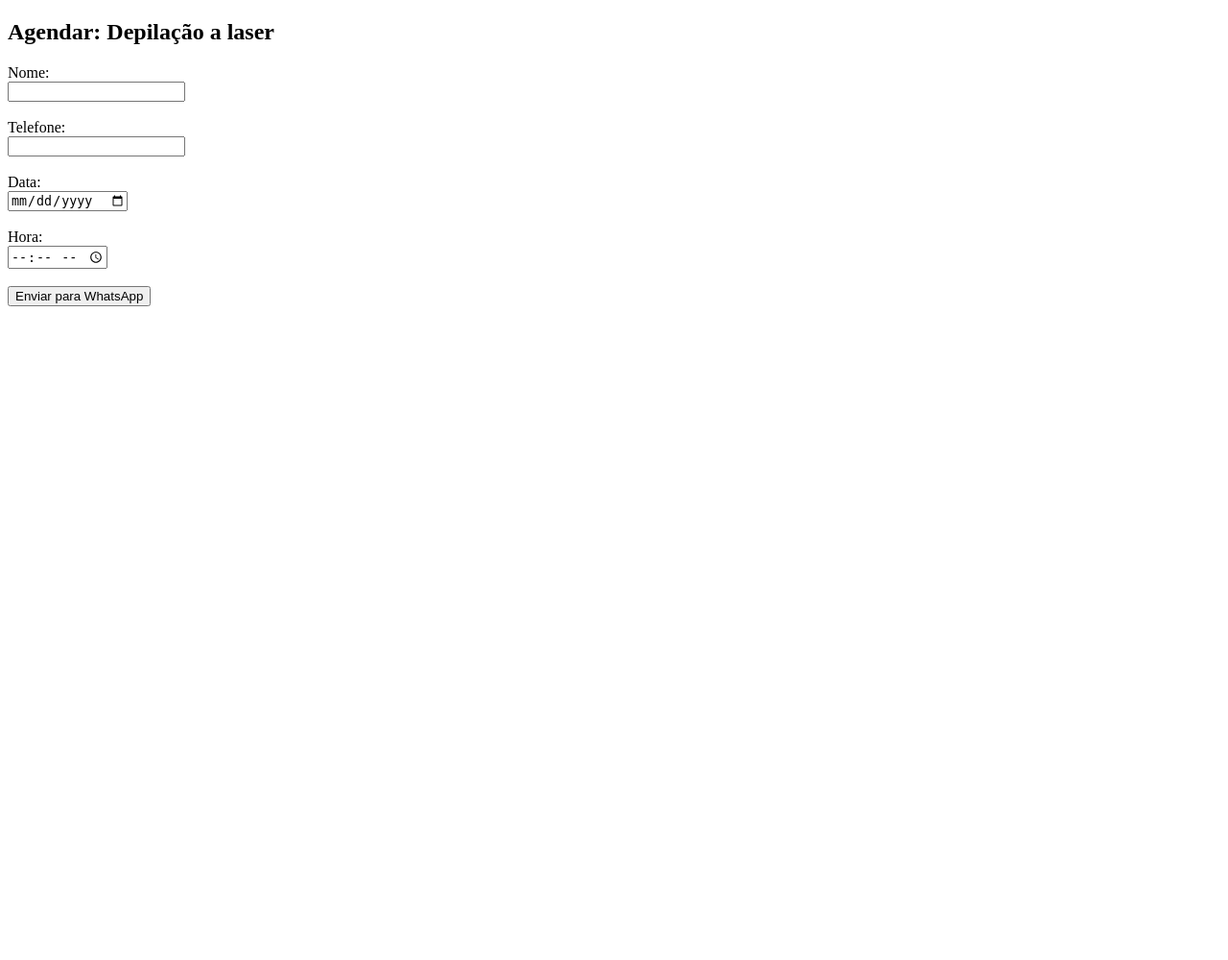
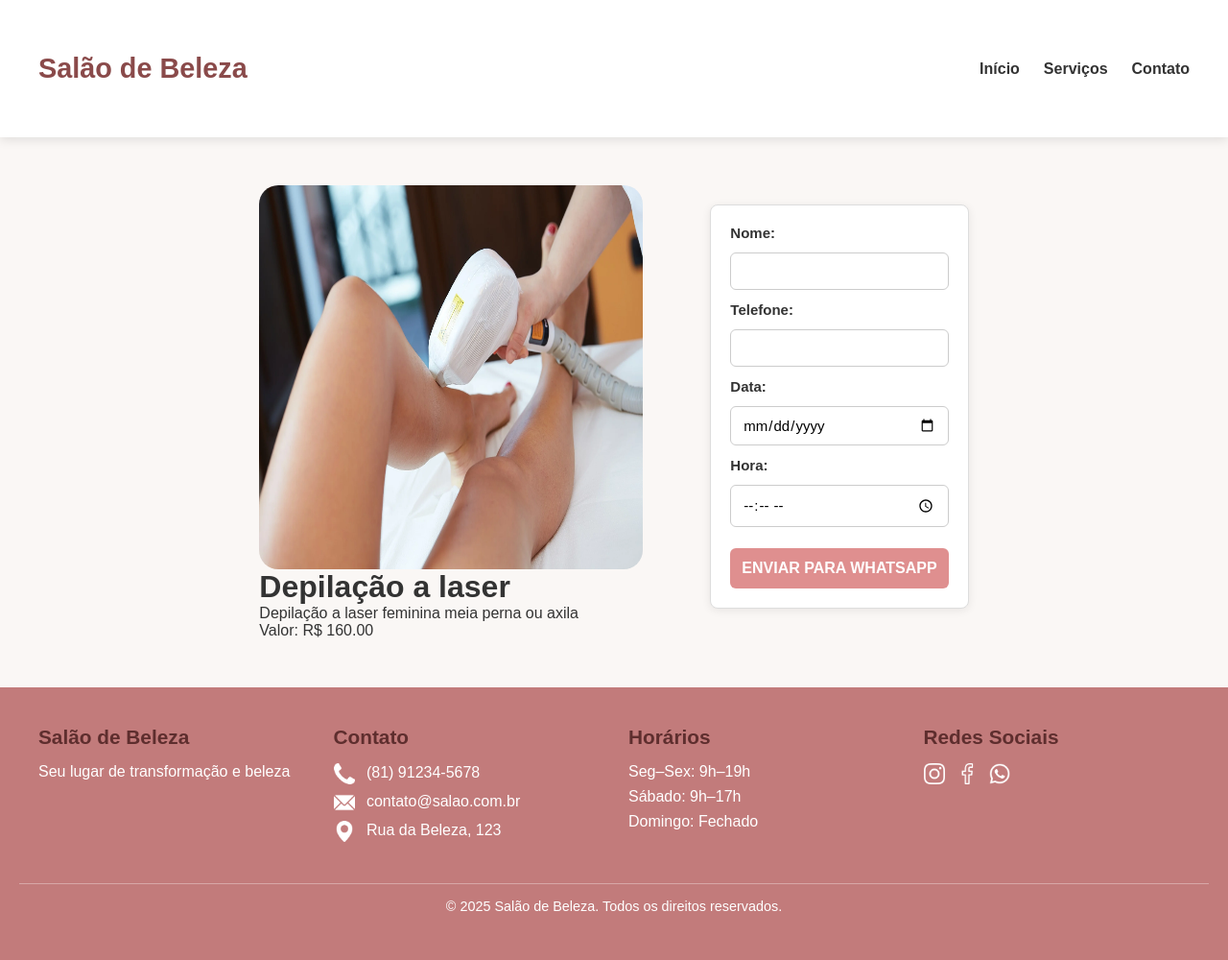
Before and after one commit to RebecaAzvdd/app-salao-beleza, a Django app: page /agendar/1/ in a window 1280 px wide. Shown: the whole page at 96% size. Before the commit the page ends 319 px from the top, so only its background shows below. Run offline with Django 4.2, Linux system fonts and the light colour scheme; data comes from the database, SQL or seed files in the repository; both versions use the stored data as it was after the commit.

Commit message:
wip: tela agendar

```diff
--- a/core/static/core/produto.css
+++ b/core/static/core/produto.css
@@ -58,6 +58,7 @@ body {
     width: 400px;
     border-radius: 20px;
     display: block;
+    height: 400px;
 }
 
 .produto-info {
@@ -152,3 +153,71 @@ body {
     padding-top: 15px;
     font-size: 0.9rem;
 }
+
+.form-agendar {
+    display: flex;
+    flex-direction: column;
+    gap: 12px;
+    margin-top: 20px;
+    padding: 20px;
+    background: #ffffff;
+    border-radius: 8px;
+    border: 1px solid #ddd;
+    box-shadow: 0 2px 10px rgba(0, 0, 0, 0.08);
+    height: 100%;
+}
+
+/* Labels */
+.form-agendar label {
+    font-size: 15px;
+    font-weight: 600;
+    color: #333;
+}
+
+/* Inputs */
+.form-agendar input[type="text"],
+.form-agendar input[type="date"],
+.form-agendar input[type="time"] {
+    width: 100%;
+    padding: 10px 12px;
+    font-size: 15px;
+    border: 1px solid #ccc;
+    border-radius: 6px;
+    outline: none;
+    transition: 0.2s;
+}
+
+.form-agendar input:focus {
+    border-color: #df8f8f;
+    box-shadow: 0 0 4px rgba(255, 105, 180, 0.4);
+}
+
+/* Botão */
+.btn-agendar {
+    margin-top: 10px;
+    background: #df8f8f;
+    color: white;
+    font-size: 16px;
+    padding: 12px;
+    border: none;
+    border-radius: 6px;
+    cursor: pointer;
+    transition: 0.2s;
+    text-transform: uppercase;
+    font-weight: bold;
+}
+
+.btn-agendar:hover {
+    background: #ff4d9b;
+}
+
+/* Responsividade */
+@media (max-width: 768px) {
+    .form-agendar {
+        padding: 15px;
+    }
+
+    .btn-agendar {
+        font-size: 15px;
+    }
+}
--- a/core/templates/agendar.html
+++ b/core/templates/agendar.html
@@ -1,27 +1,116 @@
+{% load static %}
 <!DOCTYPE html>
 <html lang="en">
   <head>
     <meta charset="UTF-8" />
     <meta name="viewport" content="width=device-width, initial-scale=1.0" />
-    <title>Document</title>
+    <link rel="stylesheet" href="{% static 'core/produto.css' %}">
+    <title>Agendamentos</title>
   </head>
   <body>
-    <h2>Agendar: {{ produto.nome }}</h2>
+    <header class="header">
+      <div class="container">
+        <div class="logo">
+          <h1>Salão de Beleza</h1>
+        </div>
 
-    <form method="POST">
-      {% csrf_token %} Nome:<br />
-      <input type="text" name="nome" required /><br /><br />
+        <nav class="nav">
+          <ul>
+            <li><a href="{% url 'home' %}#home">Início</a></li>
+            <li><a href="{% url 'home' %}#servicos">Serviços</a></li>
+            <li><a href="#contato">Contato</a></li>
+          </ul>
+        </nav>
+      </div>
+    </header>
 
-      Telefone:<br />
-      <input type="text" name="telefone" required /><br /><br />
+     <div class="produto-container">
 
-      Data:<br />
-      <input type="date" name="data" required /><br /><br />
+      <!-- Imagem do produto -->
+      <div class="produto-imagem">
+        <img src="{{ produto.imagem.url }}" alt="{{ produto.nome }}">
+        <h1>{{ produto.nome }}</h1>
+        <p class="produto-descricao">{{ produto.descricao }}</p>
+        <p class="produto-valor">Valor: R$ {{ produto.preco }}</p>
+      </div>
 
-      Hora:<br />
-      <input type="time" name="hora" required /><br /><br />
+      <!-- Info + Formulário -->
 
-      <button type="submit">Enviar para WhatsApp</button>
-    </form>
+
+        <!-- Formulário -->
+        <form method="POST" class="form-agendar">
+          {% csrf_token %}
+
+          <label>Nome:</label>
+          <input type="text" name="nome" required />
+
+          <label>Telefone:</label>
+          <input type="text" name="telefone" required />
+
+          <label>Data:</label>
+          <input type="date" name="data" required />
+
+          <label>Hora:</label>
+          <input type="time" name="hora" required />
+
+          <button type="submit" class="btn-agendar">
+            Enviar para WhatsApp
+          </button>
+        </form>
+      </div>
+
+
+    <!-- FOOTER -->
+    <footer class="footer" id="contato">
+      <div class="footer-grid">
+
+        <div>
+          <h4>Salão de Beleza</h4>
+          <p>Seu lugar de transformação e beleza</p>
+        </div>
+
+        <div>
+          <h4>Contato</h4>
+          <p>
+            <img src="{% static 'img/telefone.png' %}" class="icon-img" alt="Telefone">
+            (81) 91234-5678
+          </p>
+          <p>
+            <img src="{% static 'img/email.png' %}" class="icon-img" alt="E-mail">
+            contato@salao.com.br
+          </p>
+          <p>
+            <img src="{% static 'img/localizacao.png' %}" class="icon-img" alt="Endereço">
+            Rua da Beleza, 123
+          </p>
+        </div>
+
+        <div>
+          <h4>Horários</h4>
+          <p>Seg–Sex: 9h–19h</p>
+          <p>Sábado: 9h–17h</p>
+          <p>Domingo: Fechado</p>
+        </div>
+
+        <div>
+          <h4>Redes Sociais</h4>
+          <a href="#" class="social-icon">
+            <img src="{% static 'img/instagram.png' %}" class="icon-img" alt="Instagram">
+          </a>
+          <a href="#" class="social-icon">
+            <img src="{% static 'img/facebook.png' %}" class="icon-img" alt="Facebook">
+          </a>
+          <a href="#" class="social-icon">
+            <img src="{% static 'img/whatsapp.png' %}" class="icon-img" alt="WhatsApp">
+          </a>
+        </div>
+
+      </div>
+
+      <p class="footer-bottom">
+        &copy; 2025 Salão de Beleza. Todos os direitos reservados.
+      </p>
+    </footer>
+
   </body>
 </html>
```
Also changed, not shown: db.sqlite3.
